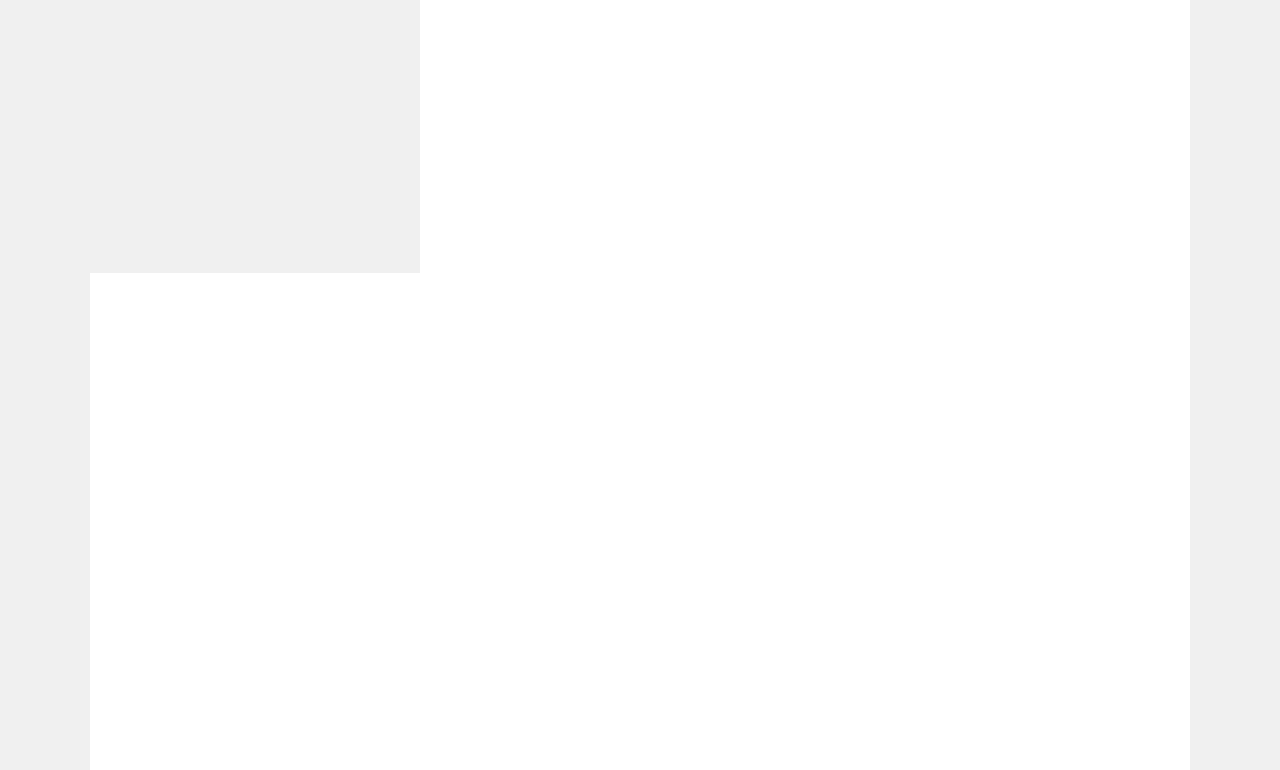
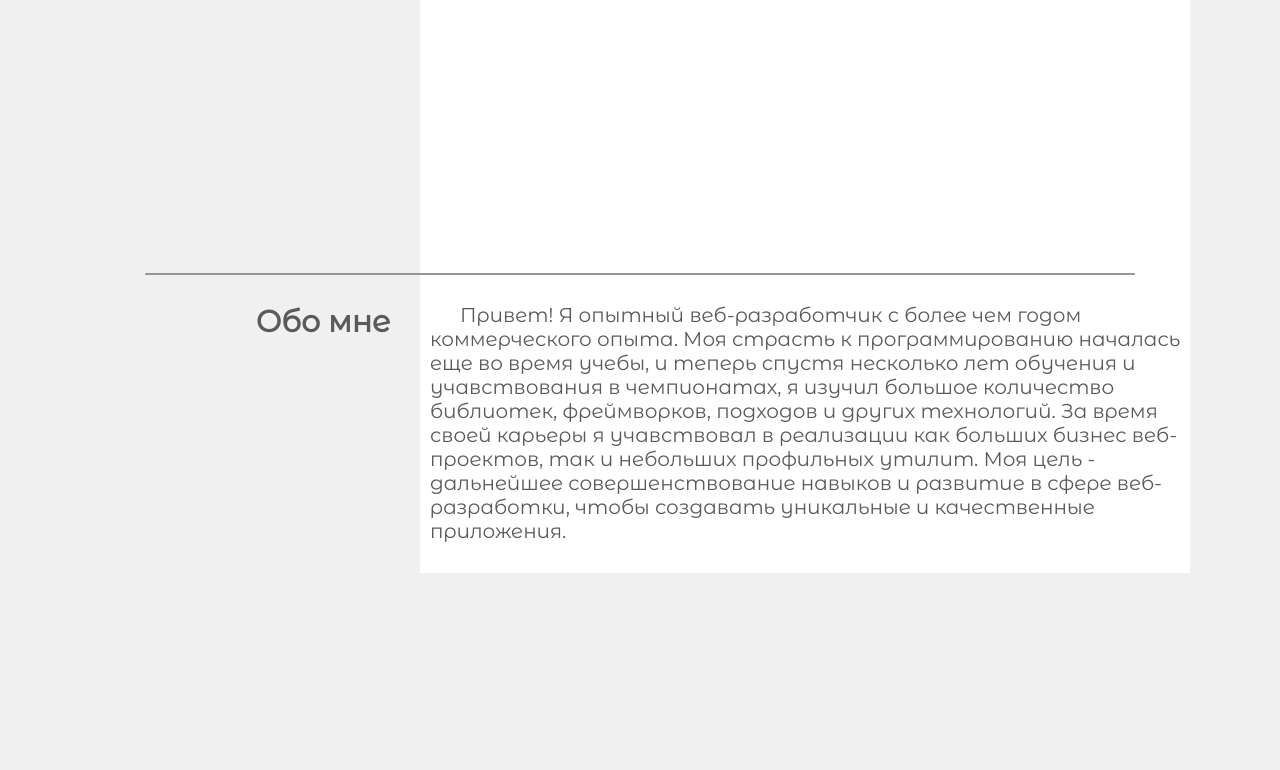
Before and after one commit to MindDrifter/PortfolioProject, a Next.js app: page / in a window 1280 px wide. Shown: the part 527-1297 px from the top of the page. After the commit the page ends 1100 px from the top, so only its background shows below. Built offline with nearby package versions, Linux system fonts and the light colour scheme.

Commit message:
Компонент секции, секция "обо мне"

```diff
--- /dev/null
+++ b/src/app/components/SectionComponent/SectionComponent.module.scss
@@ -0,0 +1,45 @@
+
+.container {
+    position: relative;
+
+    hr{
+        position: absolute;
+        width: 90%;
+        margin-left: 5%;
+        background-color: rgb(var(--hr-color-rgb));
+        border-radius: 12px;
+        height: 2px;
+        border: none;
+        z-index: 1;
+
+    }
+    .section_container{
+        position: relative;
+        display: flex;
+        min-height: 200px;
+        max-height: 700px;
+        .section{
+            width: 30%;
+            background-color: rgb(var(--bg-color-rgb));
+            display: flex;
+            // align-items: center;
+            justify-content: flex-end;
+            padding: 30px;
+            .section_name{
+             font-weight: bold;
+             font-size: 30px;
+
+            }
+        }
+
+        .section_content{
+            padding-top: 30px;
+            padding-left: 10px;
+            padding-bottom: 30px;
+            font-size: 20px;
+            width: 70%;
+            overflow-wrap: break-word;
+            text-indent: 30px;
+        }
+    }
+}
--- /dev/null
+++ b/src/app/components/SectionComponent/index.tsx
@@ -0,0 +1,19 @@
+import { ReactComponentElement } from "react";
+import styles from "./SectionComponent.module.scss";
+
+export default function SectionComponent(props: {
+  sectionName: string;
+  children: any;
+}) {
+  return (
+    <div className={styles.container}>
+      <hr />
+      <div className={styles.section_container}>
+        <div className={styles.section}>
+          <div className={styles.section_name}>{props.sectionName}</div>
+        </div>
+        <div className={styles.section_content}>{props.children}</div>
+      </div>
+    </div>
+  );
+}
--- a/src/app/globals.scss
+++ b/src/app/globals.scss
@@ -6,6 +6,7 @@
   --primary-color-rgb: 252,133,7;
   --primary-light-color-rgb: 255,162,24;
   --font-color-rgb:90, 90, 90;
+  --hr-color-rgb:150, 150, 150;
 
   --bg-color-rgb: 240, 240, 240;
 
--- a/src/app/page.module.scss
+++ b/src/app/page.module.scss
@@ -1,12 +1,13 @@
 
 .container{
-  .test2{
-    height: 1000000px;
-    width: 30%;
-  }
+  // .test2{
+  //   height: 1000000px;
+  //   width: 30%;
+  // }
   background-color: white;
   max-width: var(--max-width);
   margin: 0 auto;
+  // height: 10000px;
   .preview{
     height: 100vh;
     min-height: 500px;
@@ -40,7 +41,7 @@
     .firstName{
       margin-bottom: -20px;
       font-size:50px;
-      font-weight:bolder;
+      font-weight:bold;
     }
 
     .secondName{
--- a/src/app/page.tsx
+++ b/src/app/page.tsx
@@ -2,6 +2,7 @@ import Image from "next/image";
 import styles from "./page.module.scss";
 import GitSvg from "@/svgComponents/GitSvg";
 import TgSvg from "@/svgComponents/TgSvg";
+import SectionComponent from "./components/SectionComponent";
 
 export default function Home() {
   return (
@@ -20,6 +21,16 @@ export default function Home() {
           <TgSvg />
         </div>
       </div>
+      <SectionComponent sectionName="Обо мне">
+
+      Привет! Я опытный веб-разработчик с более чем годом коммерческого опыта.
+      Моя страсть к программированию началась еще во время учебы, и теперь спустя несколько лет обучения и учавствования в чемпионатах, я изучил большое количество библиотек, фреймворков, подходов и других технологий.
+      За время своей карьеры я учавствовал в реализации как больших бизнес веб-проектов, так и небольших профильных утилит.
+      Моя цель - дальнейшее совершенствование навыков и развитие в сфере веб-разработки, чтобы создавать уникальные и качественные приложения.
+
+      </SectionComponent>
+
+
 
       <div className={styles.test2}></div>
     </div>
```
